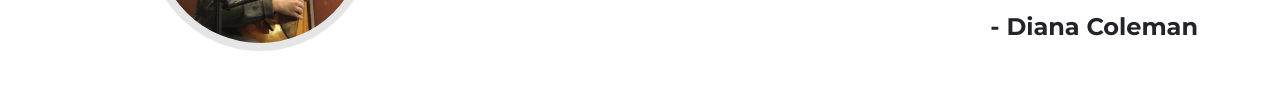
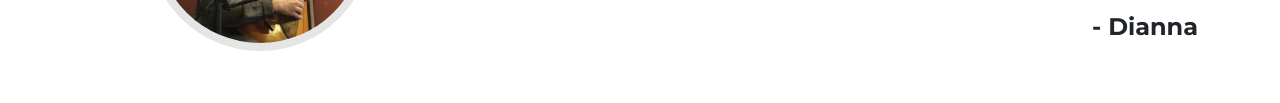
Before and after one commit to ericdebelak/onlinebalalaikalessons, a plain HTML site: page index.html in a window 1280 px wide. Shown: the part 3035-3138 px from the top of the page. Drawn offline with nearby package versions, Linux system fonts and the light colour scheme; a web font is replaced by a local one.

Commit message:
Remove last name

```diff
--- a/index.html
+++ b/index.html
@@ -163,7 +163,7 @@
                             &nbsp;&nbsp;
                             I have been taking balalaika lessons for 2.5 years.  Two years ago I traveled to my mom’s assisted living home and played for the residents there.  This year I had been preparing another program for them, but with the Covid-19 restrictions it could not happen.  The staff at her home was able to setup a Zoom connection so I could do my presentation for mom.  The voice connection was not very good, but she could hear the music and with my mom being a life-long musician, music was a perfect way to connect from a thousand miles away.
                         </p>
-                        <h4 class="my-3 text-right">- Diana Coleman</h4>
+                        <h4 class="my-3 text-right">- Dianna</h4>
                     </div>
                 </div>
             </div>
```
